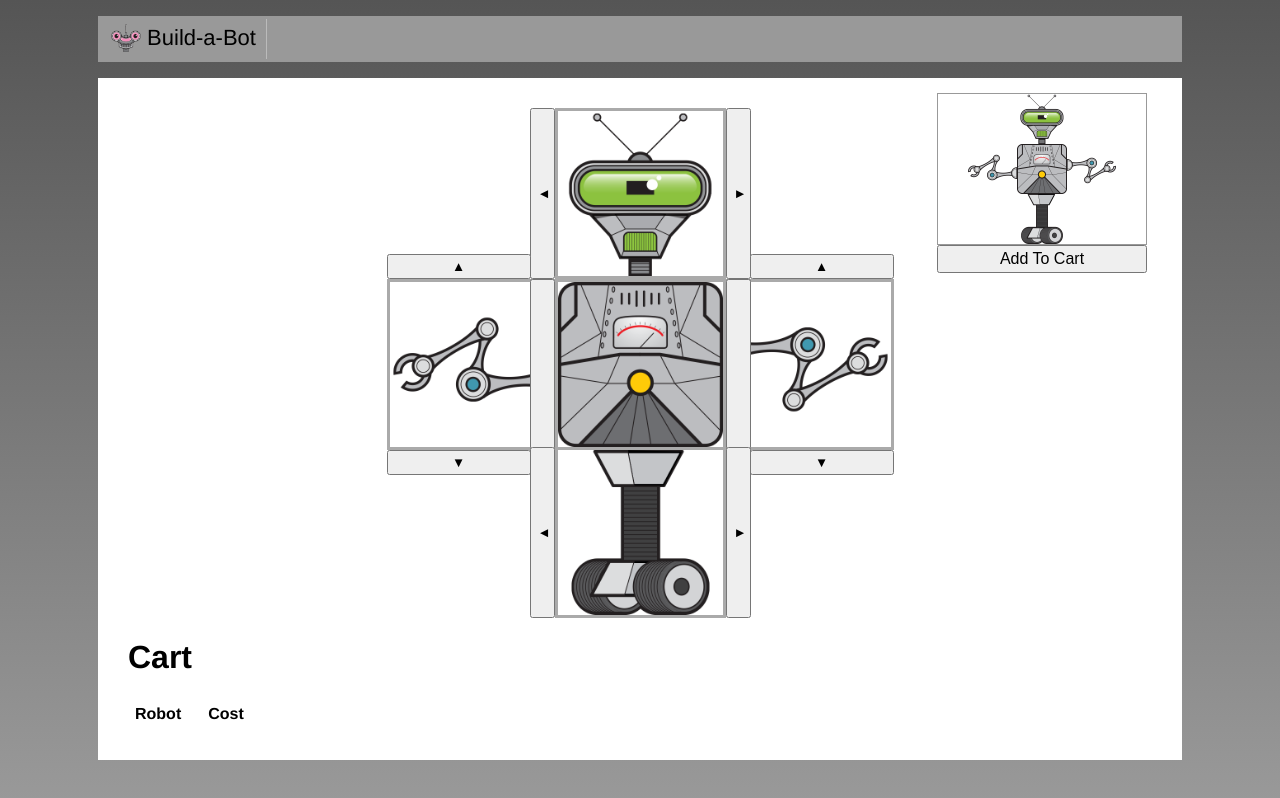
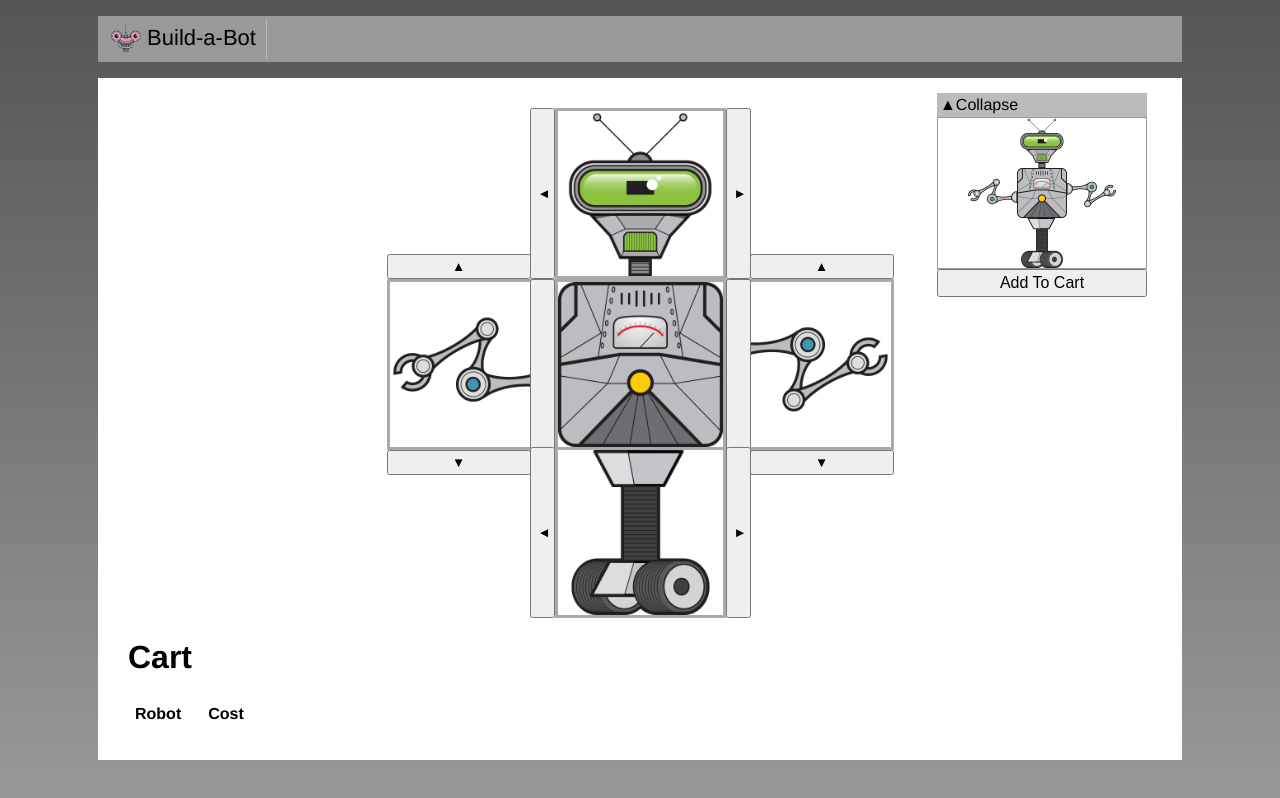
Before and after one commit to telebovich/build-a-bot, a Vue app: page / in a window 1280 px wide. Built offline with nearby package versions, Linux system fonts and the light colour scheme.

Commit message:
Injecting Component into a Child Component

```diff
--- /dev/null
+++ b/src/shared/CollapsibleSection.vue
@@ -0,0 +1,42 @@
+<template>
+  <div>
+    <div class="header">
+      <span v-if="open" @click="toggle()" @keydown="handleKeyDown($event)">&#x25b2;Collapse</span>
+      <span v-else @click="toggle()" @keydown="handleKeyDown($event)">&#x25bc;Expand</span>
+    </div>
+    <!-- Toggleable -->
+    <slot v-if="open">
+      <div>Default Content</div>
+    </slot>
+  </div>
+</template>
+<script lang="ts">
+import { defineComponent } from 'vue';
+
+export default defineComponent({
+  name: 'CollapsibleSection',
+  data() {
+    return {
+      open: true,
+    };
+  },
+  methods: {
+    handleKeyDown(e: KeyboardEvent): any {
+      // Not working
+      if (e.key === 't') return this.toggle();
+
+      return 0;
+    },
+    toggle(): void {
+      this.open = !this.open;
+    },
+  },
+});
+</script>
+<style scoped>
+.header {
+  background-color: #bbb;
+  padding: 3px;
+  cursor: pointer;
+}
+</style>
```
Also changed, not shown: src/build/RobotBuilder.vue.
